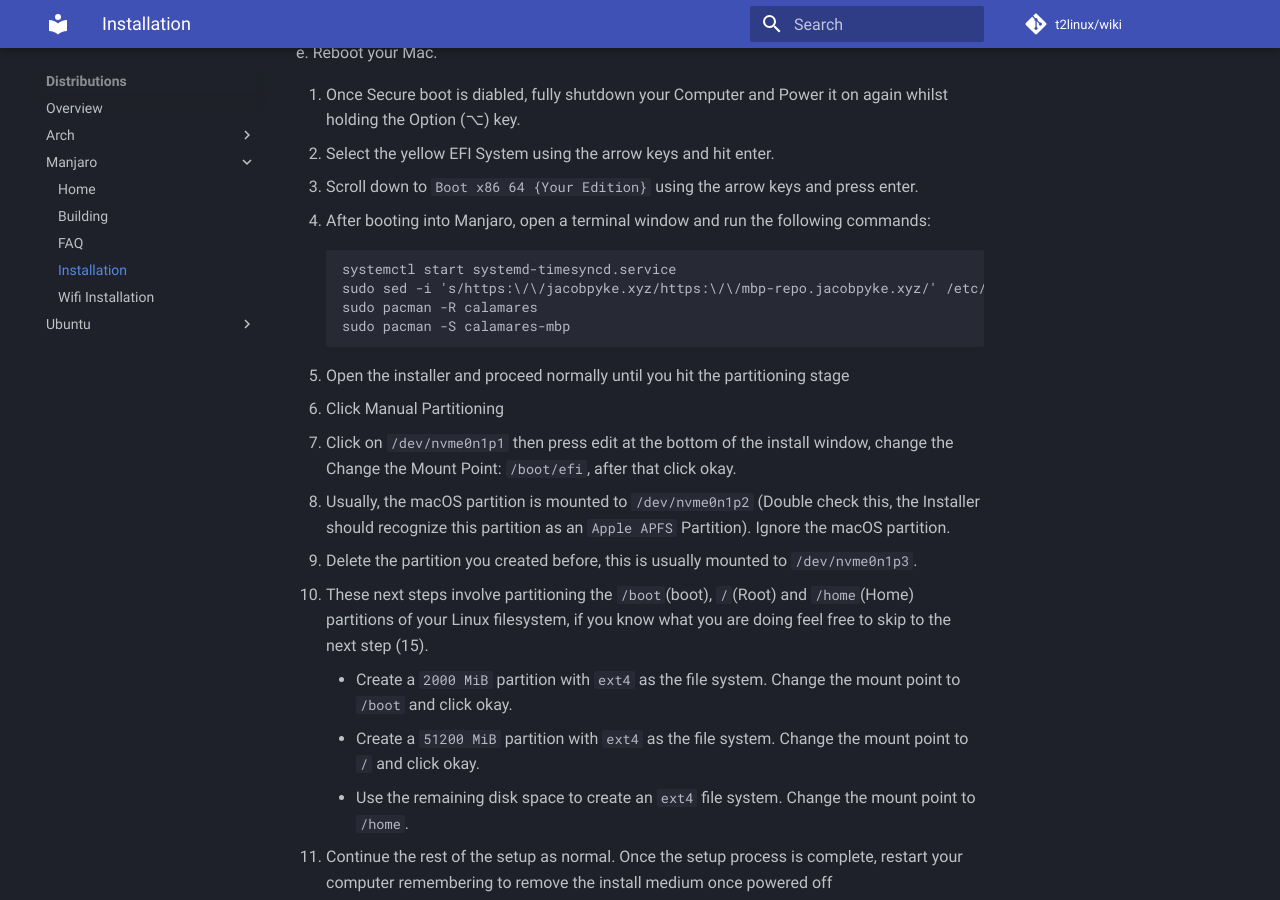
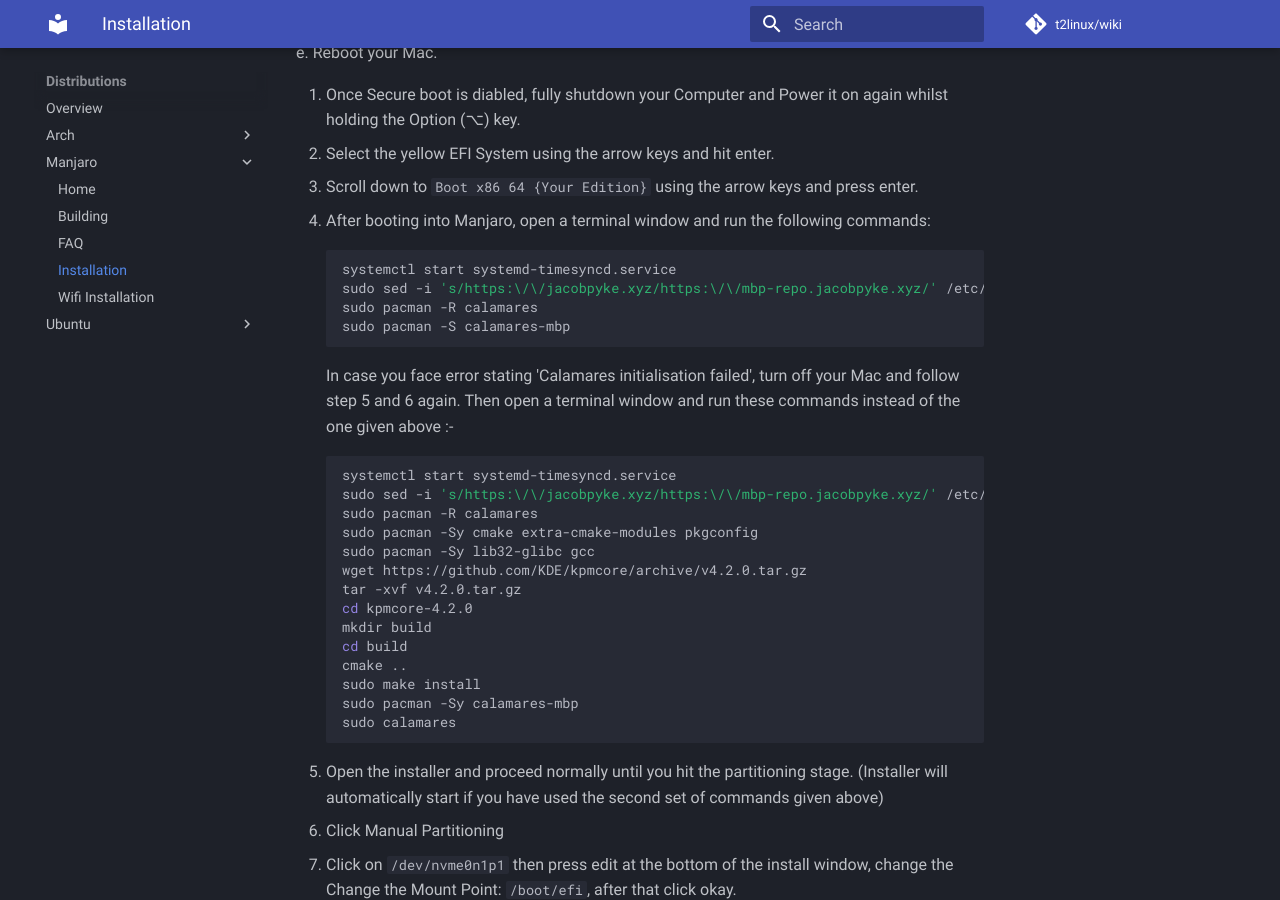
Before and after one commit to t2linux/wiki, an MkDocs documentation site: the page built from docs/distributions/manjaro/installation.md, in a window 1280 px wide and 900 px high, scrolled down 1069 px. Built offline with MkDocs 1.6.1 and Material for MkDocs 9.7.7, drawn with Linux system fonts in a browser that asks for light colours; comment, search, counter and statistics services are not loaded.

Commit message:
Update installation.md

````diff
--- a/docs/distributions/manjaro/installation.md
+++ b/docs/distributions/manjaro/installation.md
@@ -29,14 +29,33 @@
 6. Scroll down to `Boot x86 64 {Your Edition}` using the arrow keys and press enter.
 7. After booting into Manjaro, open a terminal window and run the following commands:
 
-    ```
+    ```bash
     systemctl start systemd-timesyncd.service
     sudo sed -i 's/https:\/\/jacobpyke.xyz/https:\/\/mbp-repo.jacobpyke.xyz/' /etc/pacman.conf
     sudo pacman -R calamares
     sudo pacman -S calamares-mbp
     ```
 
-8. Open the installer and proceed normally until you hit the partitioning stage
+    In case you face error stating 'Calamares initialisation failed', turn off your Mac and follow step 5 and 6 again. Then open a terminal window and run these commands instead of the one given above :-
+
+    ```bash
+    systemctl start systemd-timesyncd.service
+    sudo sed -i 's/https:\/\/jacobpyke.xyz/https:\/\/mbp-repo.jacobpyke.xyz/' /etc/pacman.conf
+    sudo pacman -R calamares
+    sudo pacman -Sy cmake extra-cmake-modules pkgconfig
+    sudo pacman -Sy lib32-glibc gcc
+    wget https://github.com/KDE/kpmcore/archive/v4.2.0.tar.gz
+    tar -xvf v4.2.0.tar.gz
+    cd kpmcore-4.2.0
+    mkdir build
+    cd build
+    cmake ..
+    sudo make install
+    sudo pacman -Sy calamares-mbp
+    sudo calamares
+    ```
+
+8. Open the installer and proceed normally until you hit the partitioning stage. (Installer will automatically start if you have used the second set of commands given above)
 9. Click Manual Partitioning
 10. Click on `/dev/nvme0n1p1` then press edit at the bottom of the install window, change the Change the Mount Point: `/boot/efi`, after that click okay.
 11. Usually, the macOS partition is mounted to `/dev/nvme0n1p2` (Double check this, the Installer should recognize this partition as an `Apple APFS` Partition). Ignore the macOS partition.
````
